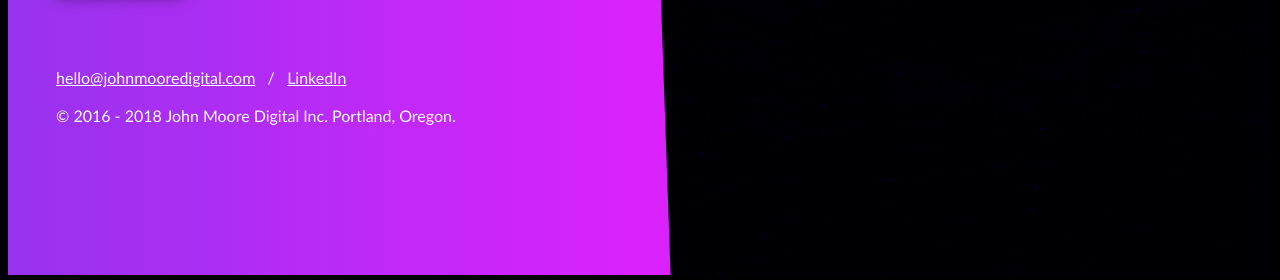
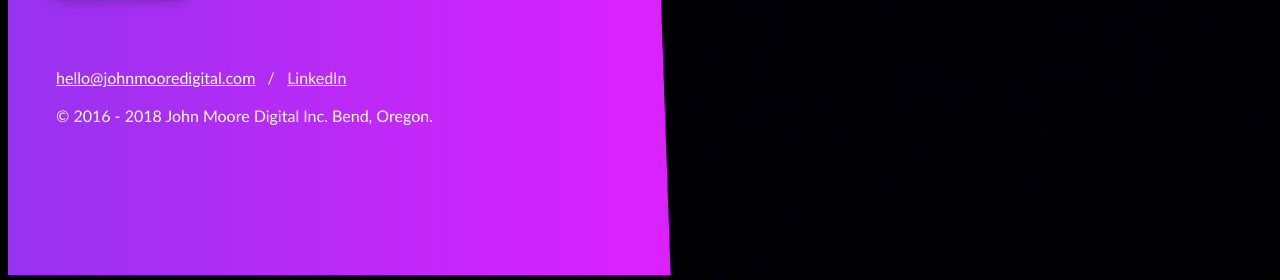
Before and after one commit to jomoweb/jomoweb.github.io, a Jekyll site: the page built from index.html, in a window 1280 px wide. Shown: the part 633-913 px from the top of the page. Built offline with Jekyll 4.4.1, drawn with Linux system fonts in a browser that asks for light colours; nearby versions of some CDN libraries; comment, search, counter and statistics services are not loaded.

Commit message:
Updates Meta Tags w/ Bend, OR

```diff
--- a/_layouts/comingsoon.html
+++ b/_layouts/comingsoon.html
@@ -35,14 +35,14 @@
 
     <meta charset="utf-8">
     <meta http-equiv="x-ua-compatible" content="ie=edge">
-    <title>John Moore Digital Inc. | Portland, OR Digital Marketing</title>
+    <title>John Moore Digital Inc. | Bend, OR Digital Marketing</title>
     <meta name="description" content="{{ site.description }}">
     <meta name="viewport" content="width=device-width, initial-scale=1">
     <meta name="author" content="John Moore">
     <meta name="web_author" content="John Moore Digital Inc.">
     <meta name="copyright" content="John Moore Digital Inc.">
-    <meta name="abstract" content="Above-the-clouds digital marketing and strategy for exceptional companies. Portland, OR based.">
-    <meta name="keywords" content="Digital Marketing, Portland, Oregon, Digital Marketing Consultant, User Experience, UX, Website, Web Design, Web Development, Page Speed, Search Engine Optimization, SEO, Google AdWords, Pay Per Click, Cost Per Click, PPC, CPC, Digital Advertising, Remarketing, Social Media Marketing, Conversion Optimization, Google Analytics">
+    <meta name="abstract" content="Above-the-clouds digital marketing and strategy for exceptional companies. Bend, OR based.">
+    <meta name="keywords" content="Digital Marketing, Bend, Oregon, Digital Marketing Consultant, User Experience, UX, Website, Web Design, Web Development, Page Speed, Search Engine Optimization, SEO, Google AdWords, Pay Per Click, Cost Per Click, PPC, CPC, Digital Advertising, Remarketing, Social Media Marketing, Conversion Optimization, Google Analytics">
     <!-- OpenGraph Meta Tags -->
     <meta property="fb:app_id" content="1735573436764195">
     <meta property="og:url" content="{{ page.url | replace:'index.html','' | prepend: site.baseurl | prepend: site.url }}">
@@ -63,10 +63,10 @@
     <meta name="twitter:image" content="https://johnmooredigital.com/assets/images/og-image-default.png">
     <!-- / Twitter Card -->
     <!-- GEO Meta Tags -->
-    <meta name="DC.title" content="John Moore Digital Inc. | Portland, OR Digital Marketing">
-    <meta name="geo.placename" content="John Moore Digital Inc. | Portland, OR Digital Marketing">
+    <meta name="DC.title" content="John Moore Digital Inc. | Bend, OR Digital Marketing">
+    <meta name="geo.placename" content="John Moore Digital Inc. | Bend, OR Digital Marketing">
     <meta name="geo.region" content="US-OR">
-    <meta name="geo.placename" content="Portland">
+    <meta name="geo.placename" content="Bend">
     <!-- / GEO Meta Tags -->
     <link rel="canonical" href="{{ page.url | replace:'index.html','' | prepend: site.baseurl | prepend: site.url }}">
     <link rel="author" href="https://plus.google.com/u/2/103609791903581484952/posts"/>
@@ -456,14 +456,14 @@
             -->
 
             <br><br>
-            &copy; 2016 - {{ 'now' | date: "%Y" }} John Moore Digital Inc. Portland, Oregon.
+            &copy; 2016 - {{ 'now' | date: "%Y" }} John Moore Digital Inc. Bend, Oregon.
         </p>
 
         <div itemscope itemtype="http://schema.org/LocalBusiness" class="schema">
            <span itemprop="name">John Moore Digital Inc.</span>
            <span itemprop="naics">541613</span>
            <div itemprop="address" itemscope itemtype="http://schema.org/PostalAddress">
-             <span itemprop="addressLocality">Portland</span>,
+             <span itemprop="addressLocality">Bend</span>,
              <span itemprop="addressRegion">Oregon</span>
              <span itemprop="postalCode">97206</span>
            </div>
```
